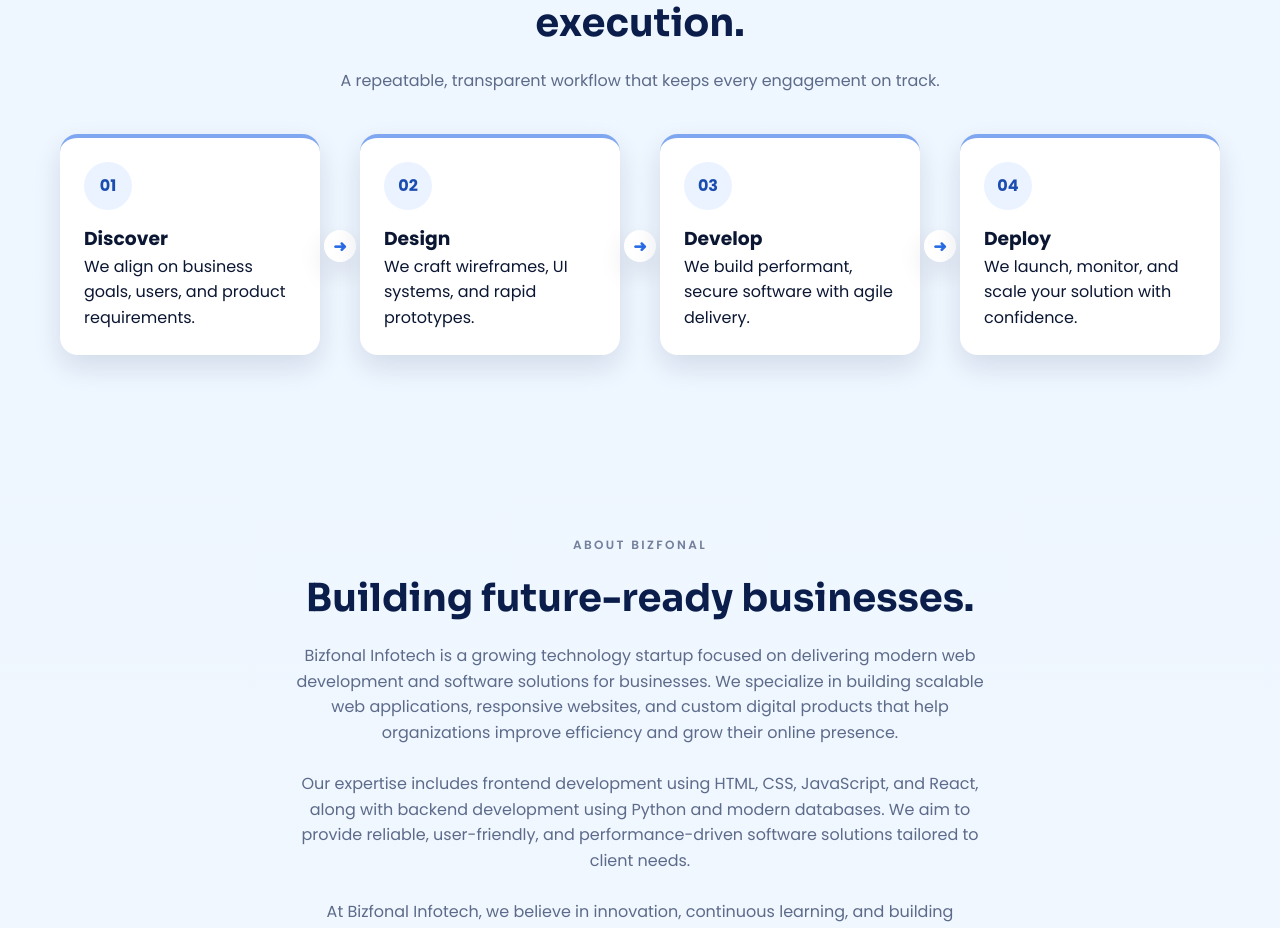
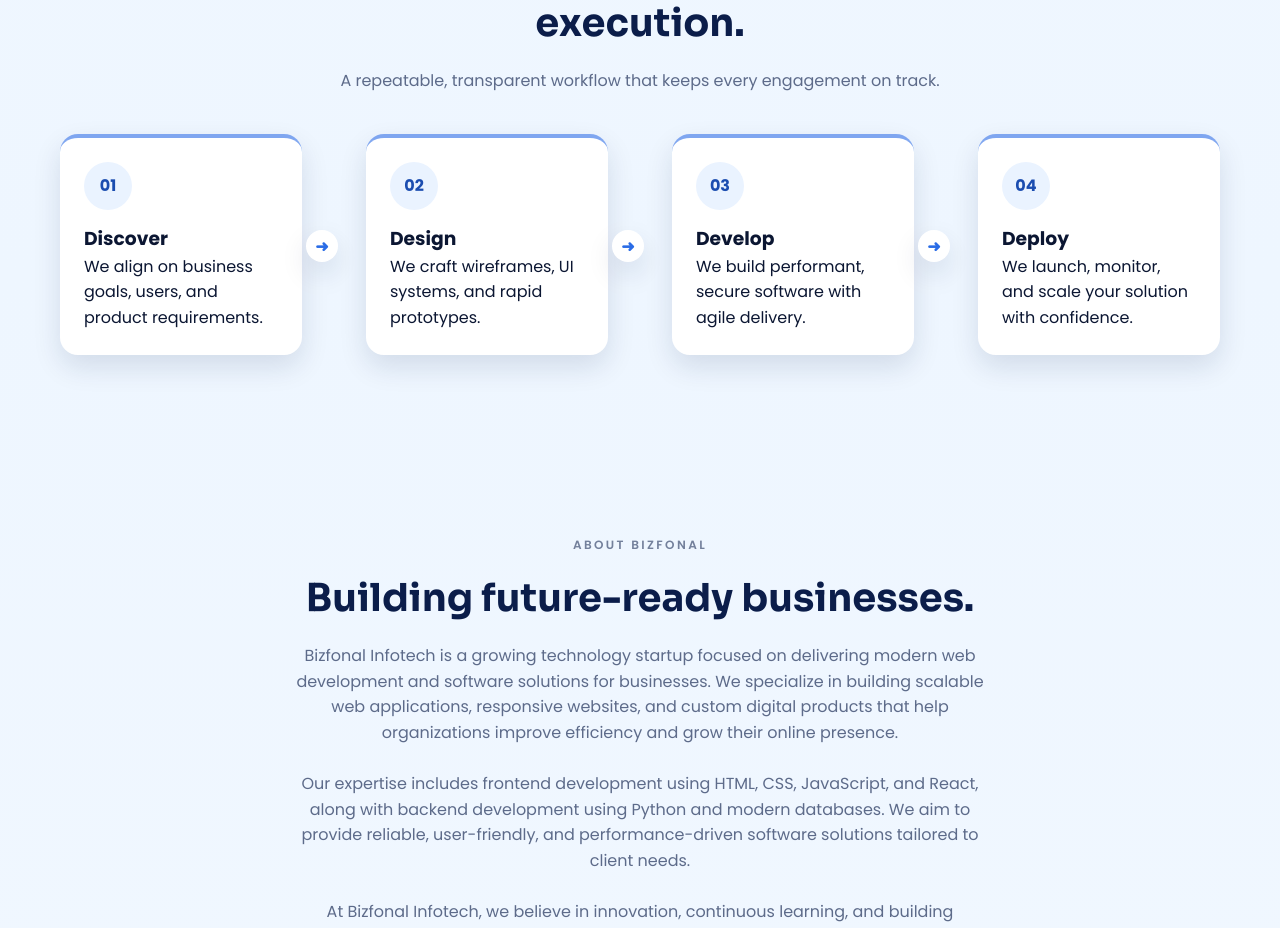
Before and after one commit to Mr-Codervenkat/Bizfonal_Website, a React (Vite) app in the folder client/: page / in a window 1280 px wide. Shown: the part 3140-4068 px from the top of the page. Built offline with nearby package versions, Linux system fonts and the light colour scheme; no server answers.

Commit message:
Add other elements and logos. as well changes some contents

```diff
--- a/client/src/styles.css
+++ b/client/src/styles.css
@@ -443,7 +443,7 @@
 .process-grid {
   display: grid;
   grid-template-columns: repeat(auto-fit, minmax(220px, 1fr));
-  gap: 40px;
+  gap: 64px;
 }
 
 .process-step {
```
